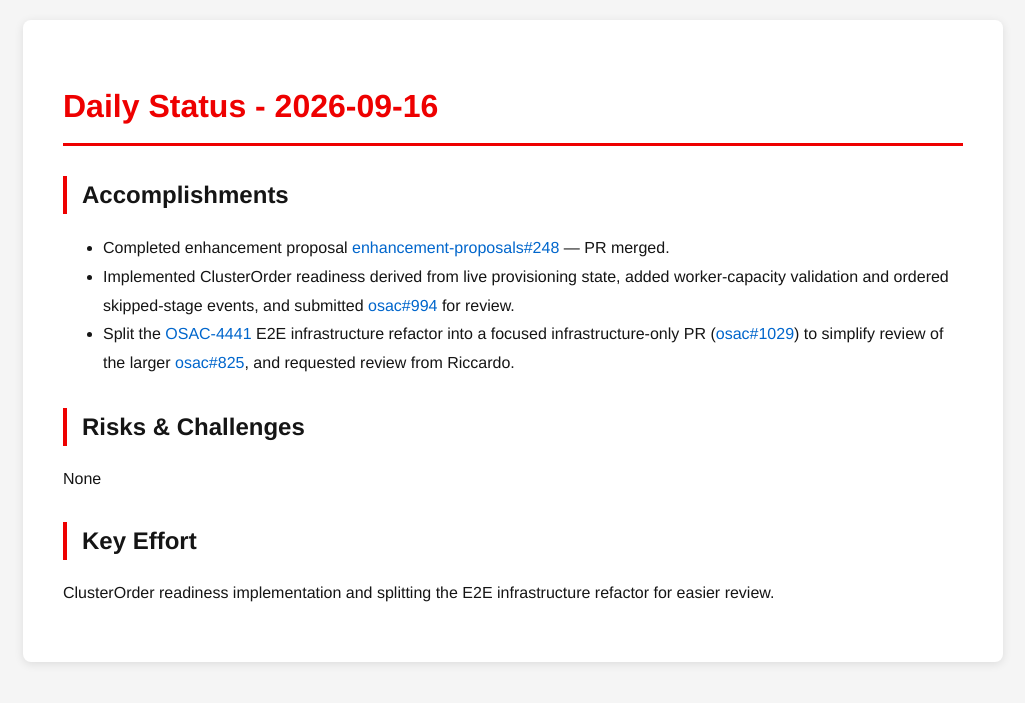
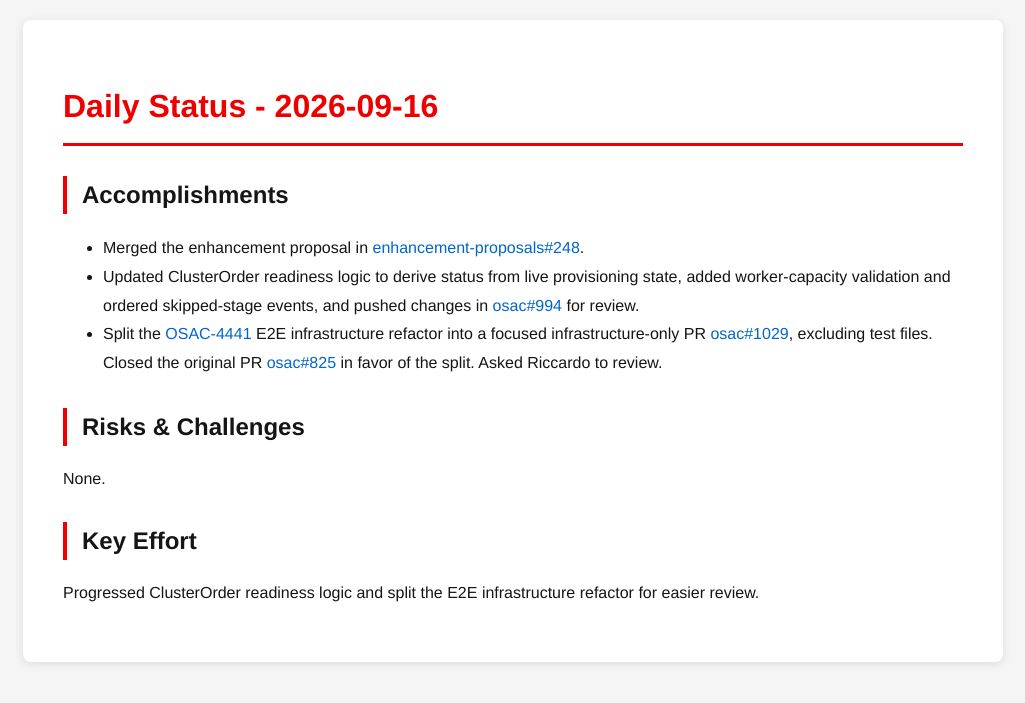
Before and after one commit to tzvatot/daily-status, a Jekyll site: the page built from 2026-09-16.md, in a window 1280 px wide. Shown: the top 703 px of the page, without its empty margins (127-1152 px from the left). Built offline with Jekyll 4.4.1, drawn with Linux system fonts in a browser that asks for light colours.

Commit message:
Daily status update - 2026-09-16

```diff
--- a/2026-09-16.md
+++ b/2026-09-16.md
@@ -7,12 +7,12 @@
 # Daily Status - 2026-09-16
 
 ## Accomplishments
-- Completed enhancement proposal [enhancement-proposals#248](https://github.com/osac-project/enhancement-proposals/pull/248) — PR merged.
-- Implemented ClusterOrder readiness derived from live provisioning state, added worker-capacity validation and ordered skipped-stage events, and submitted [osac#994](https://github.com/osac-project/osac/pull/994) for review.
-- Split the [OSAC-4441](https://redhat.atlassian.net/browse/OSAC-4441) E2E infrastructure refactor into a focused infrastructure-only PR ([osac#1029](https://github.com/osac-project/osac/pull/1029)) to simplify review of the larger [osac#825](https://github.com/osac-project/osac/pull/825), and requested review from Riccardo.
+- Merged the enhancement proposal in [enhancement-proposals#248](https://github.com/osac-project/enhancement-proposals/pull/248).
+- Updated ClusterOrder readiness logic to derive status from live provisioning state, added worker-capacity validation and ordered skipped-stage events, and pushed changes in [osac#994](https://github.com/osac-project/osac/pull/994) for review.
+- Split the [OSAC-4441](https://redhat.atlassian.net/browse/OSAC-4441) E2E infrastructure refactor into a focused infrastructure-only PR [osac#1029](https://github.com/osac-project/osac/pull/1029), excluding test files. Closed the original PR [osac#825](https://github.com/osac-project/osac/pull/825) in favor of the split. Asked Riccardo to review.
 
 ## Risks & Challenges
-None
+None.
 
 ## Key Effort
-ClusterOrder readiness implementation and splitting the E2E infrastructure refactor for easier review.
+Progressed ClusterOrder readiness logic and split the E2E infrastructure refactor for easier review.
```
